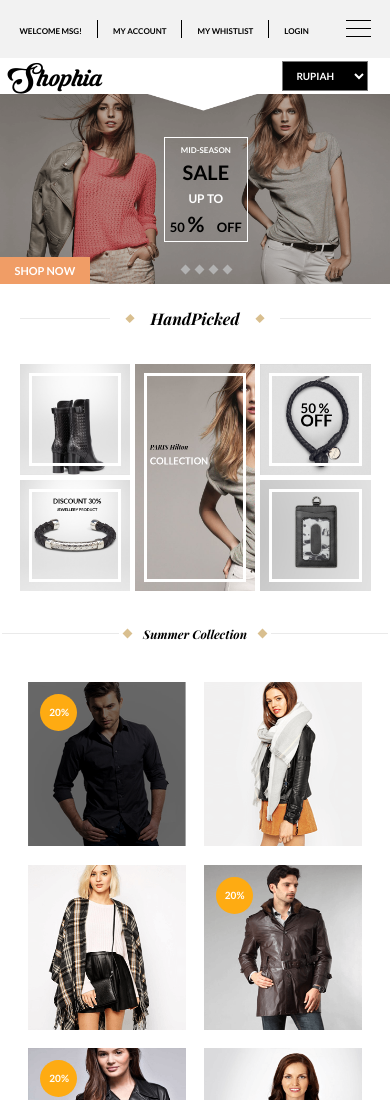
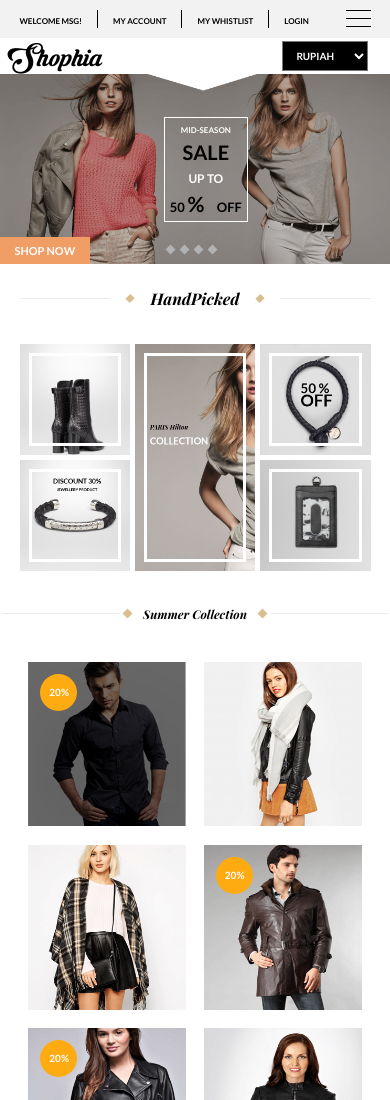
Before and after one commit to khoshrooz/Shophia, a website: page index.html in a window 390 px wide. Shown: the top 1100 px of the page. Drawn offline with Linux system fonts and the light colour scheme.

Commit message:
implemented full responsive

```diff
--- a/sass/_header.scss
+++ b/sass/_header.scss
@@ -10,6 +10,9 @@
       &-phone {
         display: none;
       }
+    }
+    @media screen and (max-width: 650px) {
+      padding: 5px 0;
     }
     &-phone {
       svg {
@@ -58,7 +61,8 @@
         &::before {
           top: 10px;
         }
-        @media screen and (max-width: 500px) {
+        @media screen and (max-width: 650px) {
+          top: -20px;
           width: 25px;
           &::after,
           &::before {
@@ -326,8 +330,12 @@
         background-color: #000;
       }
     }
+    @media screen and (max-width: 840px) {
+      left: 43%;
+    }
     @media screen and (max-width: 720px) {
       bottom: 6%;
+      left: 44%;
       span {
         width: 7px;
         height: 7px;
@@ -335,7 +343,7 @@
       }
     }
     @media screen and (max-width: 475px) {
-      left: 46%;
+      left: 42%;
     }
   }
   &-information {
```
Also changed, not shown: css/style.css.
